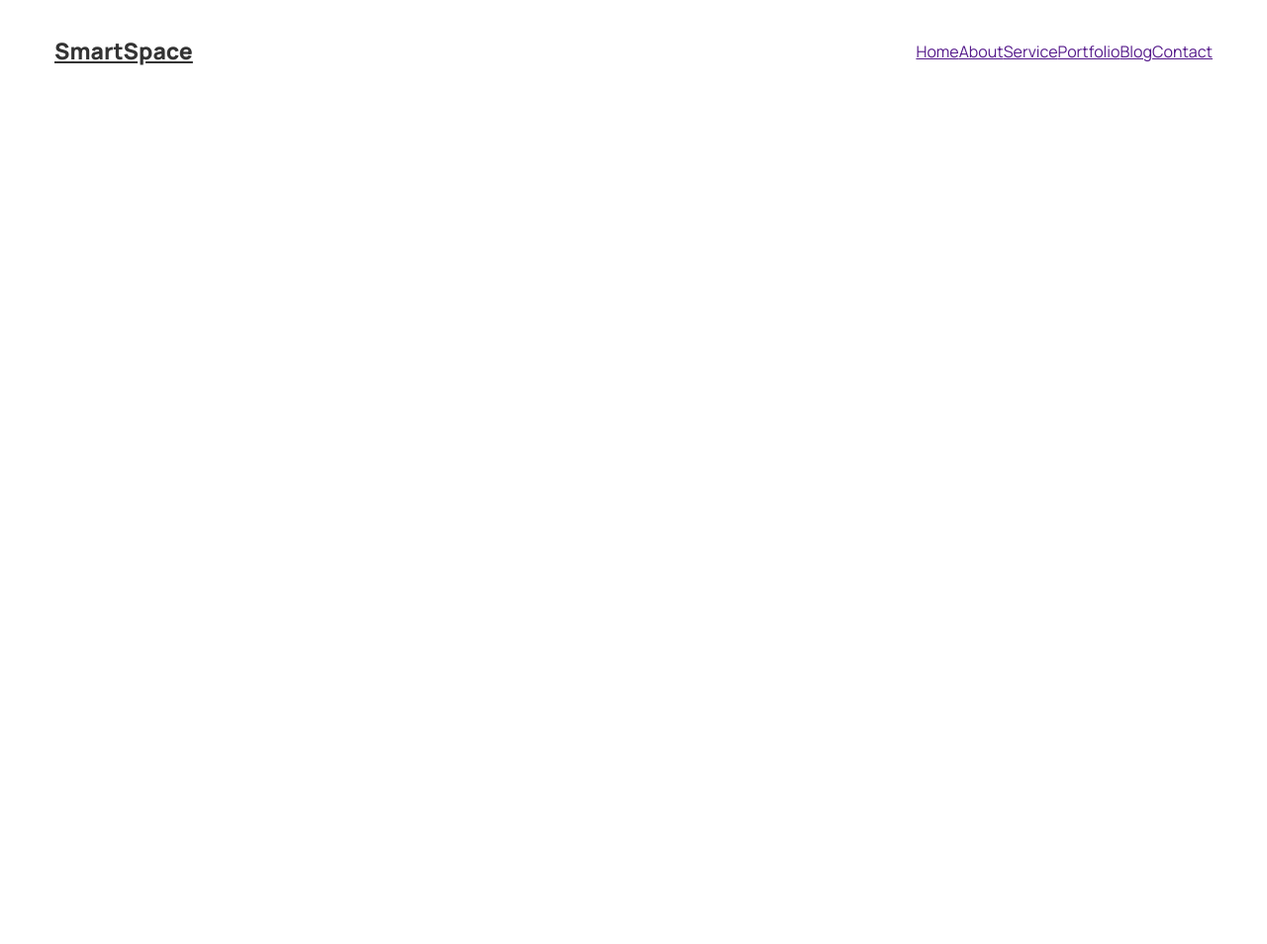
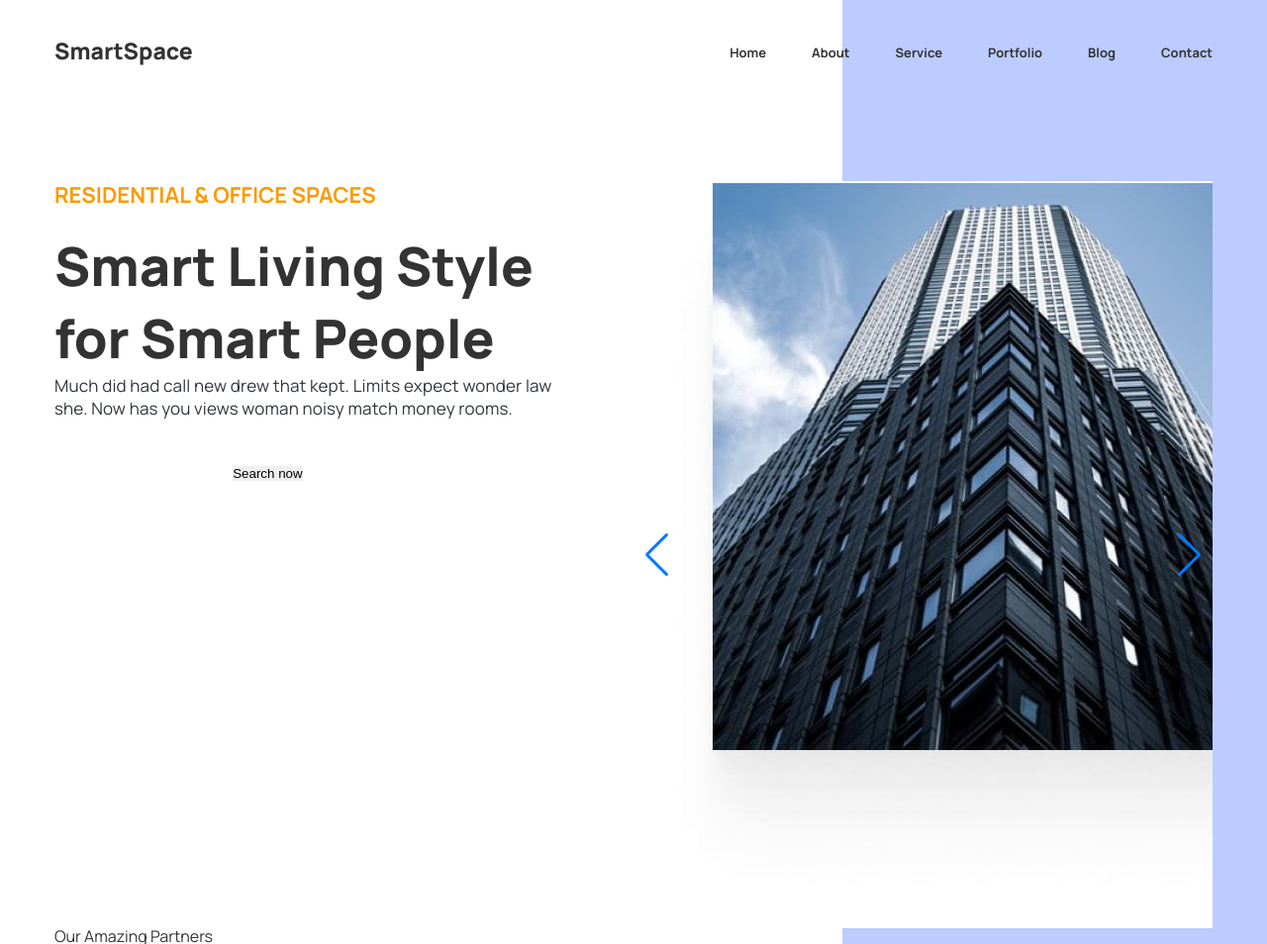
Before and after one commit to godinetcKirill/real-estate_homeworkshop, a plain HTML site: page index.html in a window 1280 px wide. Shown: the whole page at 99% size. Before the commit the page ends 800 px from the top, so only its background shows below. Drawn offline with nearby package versions, Linux system fonts and the light colour scheme.

Commit message:
update slider

```diff
--- a/index.html
+++ b/index.html
@@ -4,12 +4,16 @@
     <meta charset="UTF-8" />
     <meta http-equiv="X-UA-Compatible" content="IE=edge" />
     <meta name="viewport" content="width=device-width, initial-scale=1.0" />
-    <link rel="" href="" />
-    <link rel="stylesheet" href="./styles.css" />
     <link
       href="https://fonts.googleapis.com/css?family=Manrope:regular,500,600,700,800&display=swap"
       rel="stylesheet"
     />
+    <link rel="stylesheet" href="./styles.css" />
+    <link
+      rel="stylesheet"
+      href="https://cdn.jsdelivr.net/npm/swiper@8/swiper-bundle.min.css"
+    />
+
     <title>Home-page</title>
   </head>
   <body>
@@ -37,13 +41,71 @@
               <li class="menu__item">
                 <a href="" class="menu__link">Contact</a>
               </li>
-
             </ul>
           </nav>
         </div>
       </header>
-      <main class="page"></main>
+      <main class="page">
+        <section class="page__main main-block">
+          <div class="main-block__container">
+            <div class="main-block__body body-main-block">
+              <div class="body-main-block__content content-main-block">
+                <div class="content-main-block__body">
+                  <div class="content-main-block__subtitle">
+                    RESIDENTIAL & OFFICE SPACES
+                  </div>
+                  <h1 class="content-main-block__title">
+                    Smart Living Style for Smart People
+                  </h1>
+                  <p class="content-main-block__text">
+                    Much did had call new drew that kept. Limits expect wonder
+                    law she. Now has you views woman noisy match money rooms.
+                  </p>
+                </div>
+                <form
+                  action="#"
+                  class="content-main-block__form form-main-block"
+                >
+                  <input type="text" class="form-main-block__input" />
+
+                  <button type="submit" class="content-main-block__button">
+                    Search now
+                  </button>
+                </form>
+              </div>
+                <!-- Slider main container -->
+                <div class=" body-main-block__slider slider-main-block swiper">
+                  <!-- Additional required wrapper -->
+                  <div class="slider-main-block__wrapper swiper-wrapper">
+                    <!-- Slides -->
+                    <div class="slider-main-block__slide swiper-slide">
+                      <img src="./img/icons-slider/Header.jpg" alt="slider">
+                    </div>
+                     <div class="slider-main-block__slide swiper-slide">
+                      <img src="./img/icons-slider/Header.jpg" alt="slider">
+                    </div>
+                     <div class="slider-main-block__slide swiper-slide">
+                      <img src="./img/icons-slider/Header.jpg" alt="slider">
+                    </div>
+                    ...
+                  </div>
+                  <!-- If we need navigation buttons -->
+                  <div class="slider-main-block__arrow swiper-button-prev"></div>
+                  <div class="slider-main-block__arrow swiper-button-next"></div>
+                </div>
+            </div>
+            <div class="main-block__partners partners-main-block">
+              <div class="partners-main-block__label">Our Amazing Partners</div>
+              <div class="partners-main-block__items">
+                <div class="partners-main-block__item"></div>
+              </div>
+            </div>
+          </div>
+        </section>
+      </main>
       <footer class="footer"></footer>
     </div>
+    <script src="https://cdn.jsdelivr.net/npm/swiper@8/swiper-bundle.min.js"></script>
+    <script src="js/script.js"></script>
   </body>
 </html>
--- /dev/null
+++ b/js/script.js
@@ -0,0 +1,9 @@
+const swiper = new Swiper('.slider-main-block', {
+  // Optional parameters
+  loop: true,
+  // Navigation arrows
+  navigation: {
+    nextEl: '.slider-main-block__arrow.swiper-button-next',
+    prevEl: '.slider-main-block__arrow.swiper-button-prev',
+  },
+});
--- a/styles.css
+++ b/styles.css
@@ -23,6 +23,9 @@ h6 {
   font-size: inherit;
   font-weight: inherit;
 }
+a {
+  text-decoration: none;
+}
 html,
 body {
   height: 100%;
@@ -34,28 +37,24 @@ body {
   /* font-size: 16px; */
 }
 /* ------------------------------------- */
-.wrapper{
+.wrapper {
   min-height: 100%;
   overflow: hidden;
   display: flex;
   flex-direction: column;
 }
 /* -------------------------------------- */
-.page{
+.page {
   flex: 1 1 auto;
 }
 /* -------------------------------------- */
 /* -----------обнулення стилів для верстки ---------------- */
 /* фонт сайз 16px браузер використовує за замовчуванням  */
 
-
-
-
 /* -----------------------------------------------------------адаптивна сітка -------------------------------------------------- */
 [class*="__container"] {
   max-width: 1170px;
   margin: 0 auto;
-
 }
 @media screen and (max-width: 1199.98px) {
   [class*="__container"] {
@@ -75,13 +74,27 @@ body {
 }
 /* ___________________________________________Logo&Header-Nav__________________________________________________________ */
 .header {
+  position: absolute;
+  left: 0;
+  top: 0;
+  width: 100%;
+  z-index: 50;
 }
 .header__container {
+  min-height: 103px;
   display: flex;
+  padding-top: 10px;
+  padding-bottom: 10px;
   justify-content: space-between;
-    min-height: 103px;
   align-items: center;
-   padding: 10px 0px ;
+  column-gap: 10px;
+  row-gap: 15px;
+}
+@media screen and (max-width: 768.98px) {
+  .header__container {
+    min-height: 0;
+    flex-direction: column;
+  }
 }
 .header__logo {
   font-weight: 800;
@@ -95,9 +108,101 @@ body {
 }
 .menu__list {
   display: flex;
+  flex-wrap: wrap;
+  column-gap: 46px;
+  row-gap: 15px;
+}
+@media screen and (max-width: 768.98px) {
+  .menu__list {
+    justify-content: center;
+  }
+  .menu__link {
+    font-size: 18px;
+  }
 }
 .menu__item {
 }
 .menu__link {
+  font-size: 13px;
+  font-weight: 700;
+  color: inherit;
 }
-/* ------------------------------ */
+.menu__link:hover {
+  text-decoration: underline;
+  color: aquamarine;
+}
+/* --------------Main-page-header---------------- */
+
+.main-block {
+
+}
+.main-block__container {
+     padding-top: 183px;
+    position: relative;
+}
+.main-block__container::after{
+    background:  #BDCCFF;
+    content: "";
+    position: absolute;
+    top: 0;
+    left:68%;
+    height: 100%;
+    width: 100%;
+}
+.main-block__body {
+}
+.main-block__partners {
+}
+
+.body-main-block {
+    display: flex;
+}
+.body-main-block__content {
+    flex: 0 1 50%;
+}
+
+.content-main-block {}
+.content-main-block__subtitle {
+    color: #FF9900;
+    font-weight: 700;
+    font-size: 22px;
+    line-height: 29px;
+    text-transform: uppercase;
+
+    margin-bottom: 20px;
+}
+.content-main-block__title {
+font-weight: 800;
+font-size: 54px;
+line-height: 73px;
+}
+.content-main-block__text {
+    font-weight: 400;
+font-size: 17px;
+line-height: 23px;
+letter-spacing: 0.01em;
+color: #31353B;
+
+margin-bottom: 45px;
+}
+.content-main-block__body{
+    padding-right: 80px;
+}
+.content-main-block__form {}
+
+.form-main-block {}
+.form-main-block__input {}
+.content-main-block__button {}
+
+
+.body-main-block__slider {
+    flex: 0 1 50%;
+    min-width: 0;
+}
+
+
+.partners-main-block {}
+.partners-main-block__label {}
+.partners-main-block__items {}
+.partners-main-block__item {}
+/* ----------------------------- */
```
Also changed, not shown: img/icons-slider/Header.jpg (added), img/icons-slider/slider-1.svg (added), img/icons-slider/slider-2.svg (added), img/svg-partners/input-icon.svg (added), img/svg-partners/p1.svg (added), img/svg-partners/p2.svg (added), img/svg-partners/p3.svg (added), img/svg-partners/p4.svg (added), img/svg-partners/p5.svg (added), img/svg-partners/p6.svg (added). Lines whose indentation alone changed are shown as unchanged.
